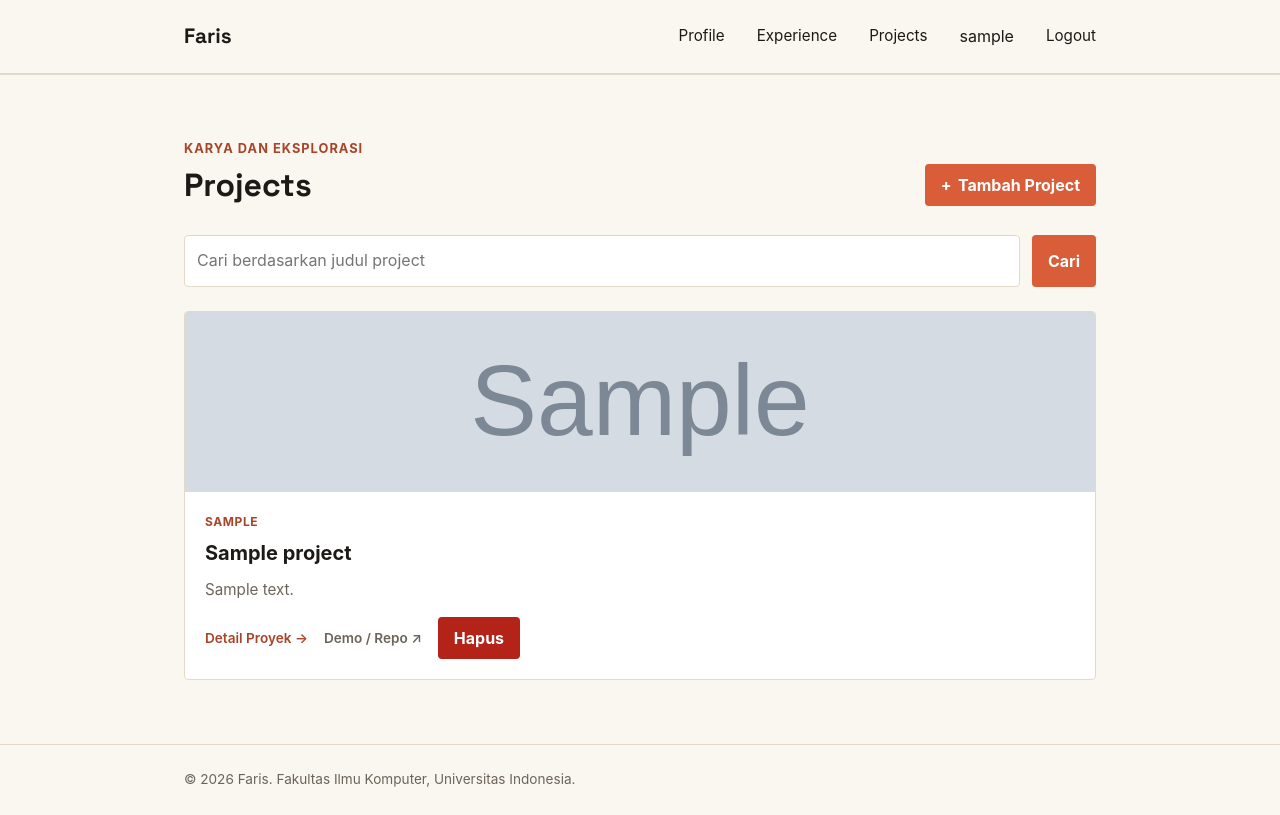
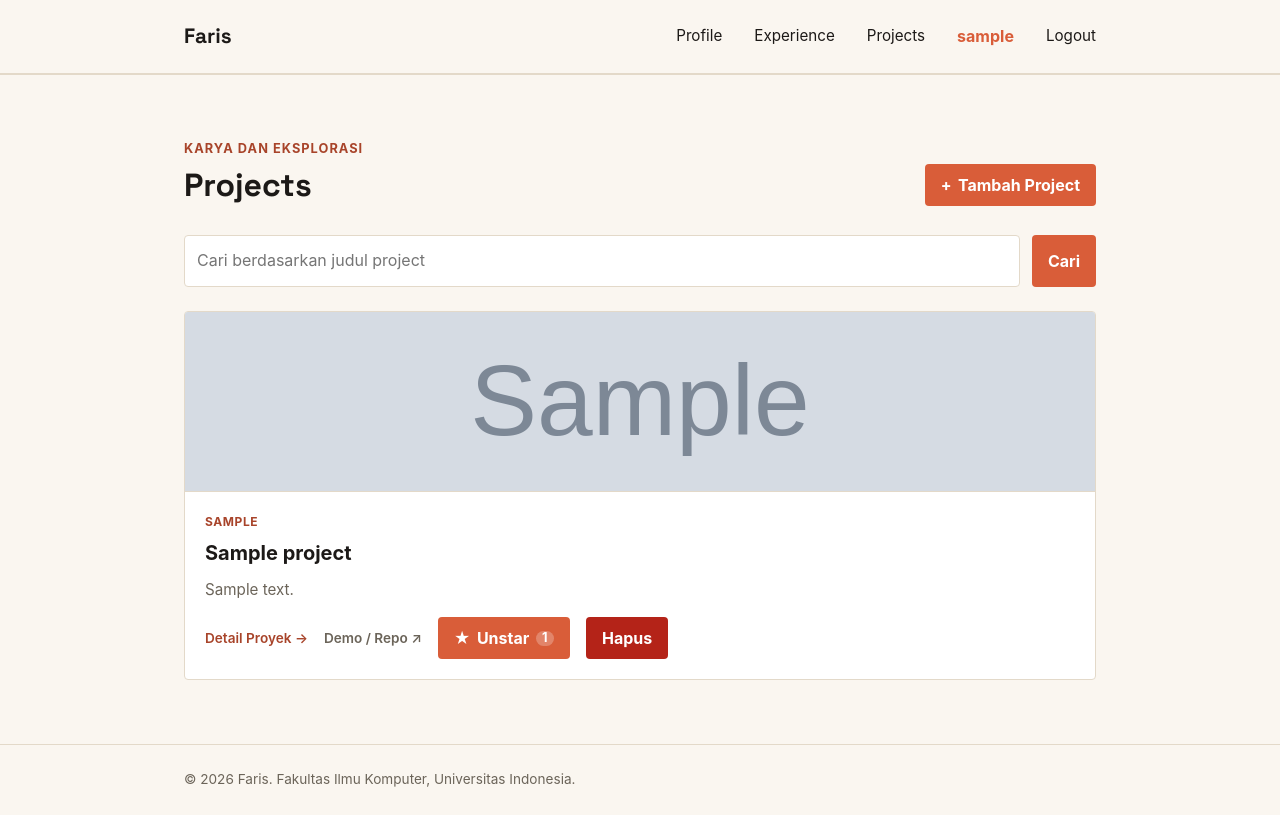
Before and after one commit to Faris2506615223/myportfolio, a Django app: page /projects/ in a window 1280 px wide. Run offline with Django 5.2, Linux system fonts and the light colour scheme; a user stored in the database is signed in; tables that the repository leaves empty hold one stand-in row (values such as "Sample post"); grey boxes marked "Sample" are stand-in pictures; some web fonts are replaced.

Commit message:
feat(projects): restrict add/delete to superuser, add toggle star feature and natural foreign keys

```diff
--- a/main/models.py
+++ b/main/models.py
@@ -1,4 +1,5 @@
 import uuid
+from django.contrib.auth.models import User
 from django.db import models
 
 class Experience(models.Model):
@@ -39,6 +40,9 @@ class Project(models.Model):
     thumbnail = models.CharField(max_length=255, blank=True, null=True)
     project_url = models.URLField(blank=True, null=True)
     created_at = models.DateTimeField(auto_now_add=True)
+    starred_by = models.ManyToManyField(
+        User, related_name="starred_projects", blank=True
+    )
 
     def __str__(self):
         return self.title
--- a/static/css/style.css
+++ b/static/css/style.css
@@ -1105,3 +1105,43 @@ h1, .brand {
         width: 100%;
     }
 }
+
+/* Styling Star Form & Button (Tutorial 04) */
+.star-form {
+    display: inline;
+}
+
+.button-star {
+    display: inline-flex;
+    align-items: center;
+    gap: 0.4rem;
+    background: var(--ink);
+    border: none;
+}
+
+.button-star.is-starred {
+    background: var(--accent);
+}
+
+.star-count {
+    padding: 0.05rem 0.4rem;
+    border-radius: 999px;
+    background: rgba(255, 255, 255, 0.25);
+    font-size: 0.8rem;
+}
+
+/* Nav User & Form Messages */
+.nav-user {
+    color: var(--accent);
+    font-weight: 700;
+    align-self: center;
+}
+
+.form-message {
+    padding: 0.75rem 1rem;
+    margin-bottom: 1rem;
+    background-color: #eef8ef;
+    border: 1px solid #86b68d;
+    color: #285c31;
+    border-radius: var(--radius);
+}
--- /dev/null
+++ b/templates/components/project_star.html
@@ -0,0 +1,10 @@
+<form method="post" action="{% url 'main:toggle_star' project.id %}" class="star-form">
+    {% csrf_token %}
+    <button type="submit"
+            class="button button-star{% if user in project.starred_by.all %} is-starred{% endif %}"
+            title="{% if project.starred_by.all %}Dibintangi oleh {{ project.starred_by.all|join:', ' }}{% else %}Jadilah yang pertama memberi star{% endif %}">
+        <span aria-hidden="true">&#9733;</span>
+        {% if user in project.starred_by.all %}Unstar{% else %}Star{% endif %}
+        <span class="star-count">{{ project.starred_by.count }}</span>
+    </button>
+</form>
--- a/templates/projects.html
+++ b/templates/projects.html
@@ -12,11 +12,13 @@
 
                 <div class="project-page-header">
                     <h1>Projects</h1>
+                    {% if user.is_superuser %}
                         <a href="{% url 'main:create_project' %}"
                            class="button project-add-button">
                             <span aria-hidden="true">+</span>
                             Tambah Project
                         </a>
+                    {% endif %}
                 </div>
 
                 <form method="get"
@@ -66,8 +68,12 @@
                                         </a>
                                     {% endif %}
 
+                                    {% include "components/project_star.html" with project=project %}
+
+                                    {% if user.is_superuser %}
                                         {% url 'main:delete_project' project.id as delete_url %}
                                         {% include "components/delete_modal.html" with modal_id=project.id item_type="Project" item_title=project.title delete_url=delete_url %}
+                                    {% endif %}
                                 </div>
                             </div>
                         </article>
```
Also changed, not shown: main/migrations/0004_project_starred_by.py (added). Lines whose indentation alone changed are shown as unchanged.
